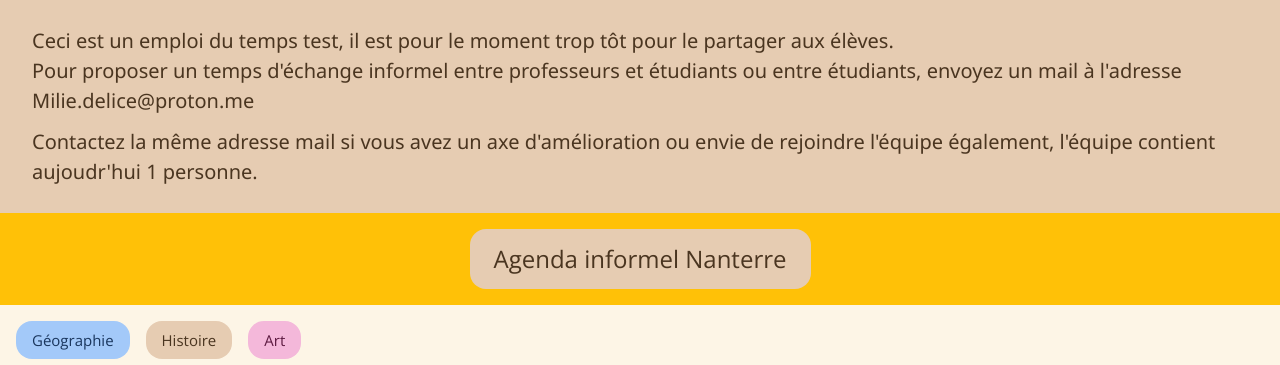
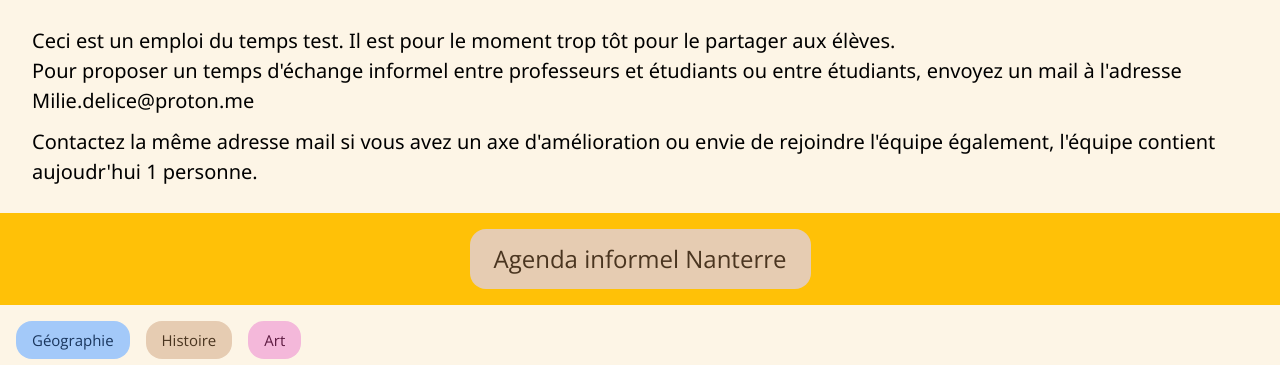
Before and after one commit to Elisegirl/emplois-du-temps-nanterre-temps-informels, a plain HTML site: page index.html in a window 1280 px wide. Shown: the top 365 px of the page. Drawn offline with nearby package versions, Linux system fonts and the light colour scheme.

Commit message:
Update schedule message and background color

```diff
--- a/index.html
+++ b/index.html
@@ -13,8 +13,8 @@
   </style>
 </head>
 <body class="w3-sand w3-sans-serif">
-    <div class="w3-bar w3-container w3-padding-16" style="background-color: #e6ccb2; color: #4a3520;">
-      <h4 class="w3-container"> Ceci est un emploi du temps test, il est pour le moment trop tôt pour le partager aux élèves. <br> Pour proposer un temps d'échange informel entre professeurs et étudiants ou entre étudiants, envoyez un mail à l'adresse Milie.delice@proton.me</h4>
+    <div class="w3-bar w3-container w3-padding-16" style="background-color: sienna  color: #4a3520;">
+      <h4 class="w3-container"> Ceci est un emploi du temps test. Il est pour le moment trop tôt pour le partager aux élèves. <br> Pour proposer un temps d'échange informel entre professeurs et étudiants ou entre étudiants, envoyez un mail à l'adresse Milie.delice@proton.me</h4>
       <h4 class="w3-container"> Contactez la même adresse mail si vous avez un axe d'amélioration ou envie de rejoindre l'équipe également, l'équipe contient aujoudr'hui 1 personne.</h4>
     </div>
     <div class="w3-bar w3-container w3-amber w3-center w3-padding-16">
```
